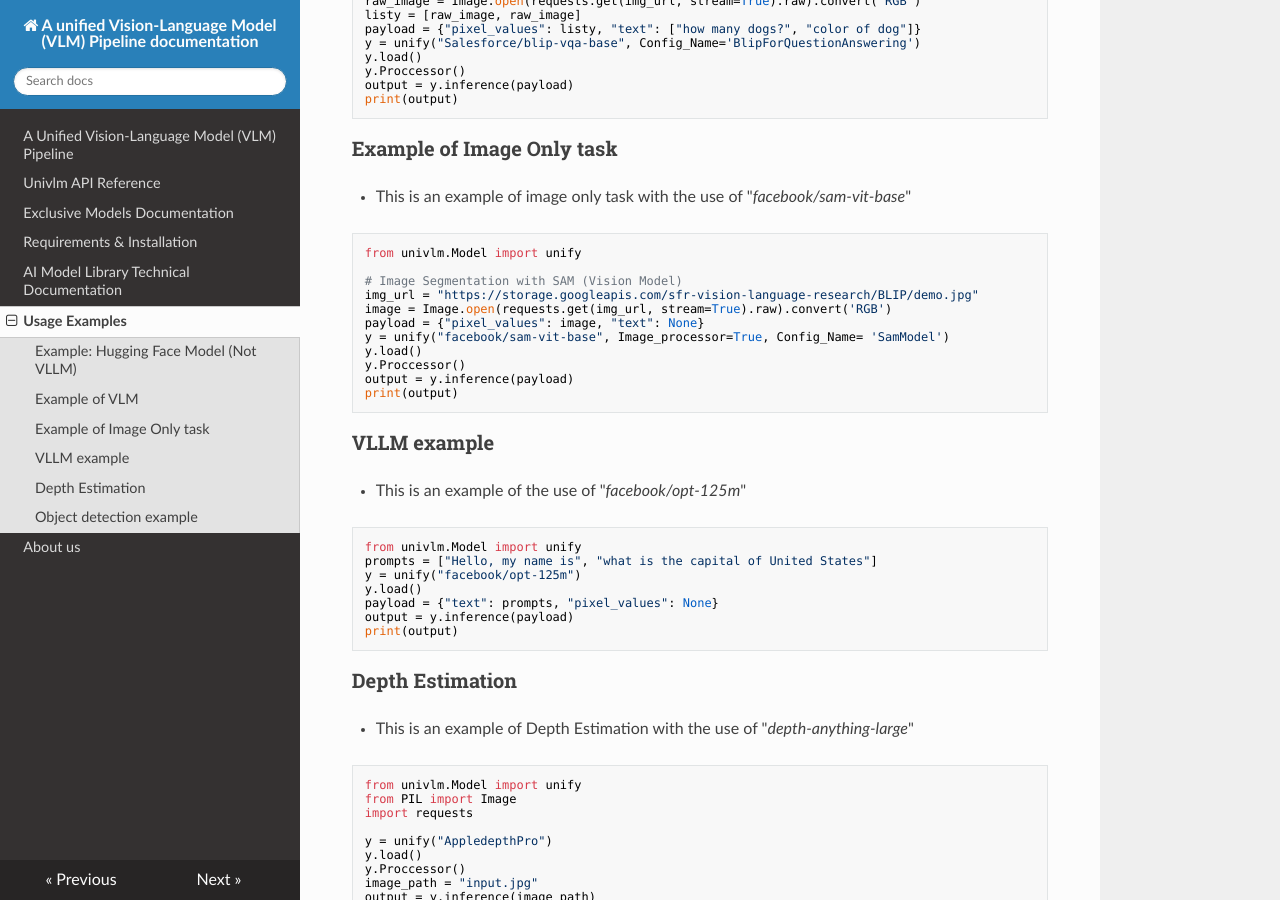
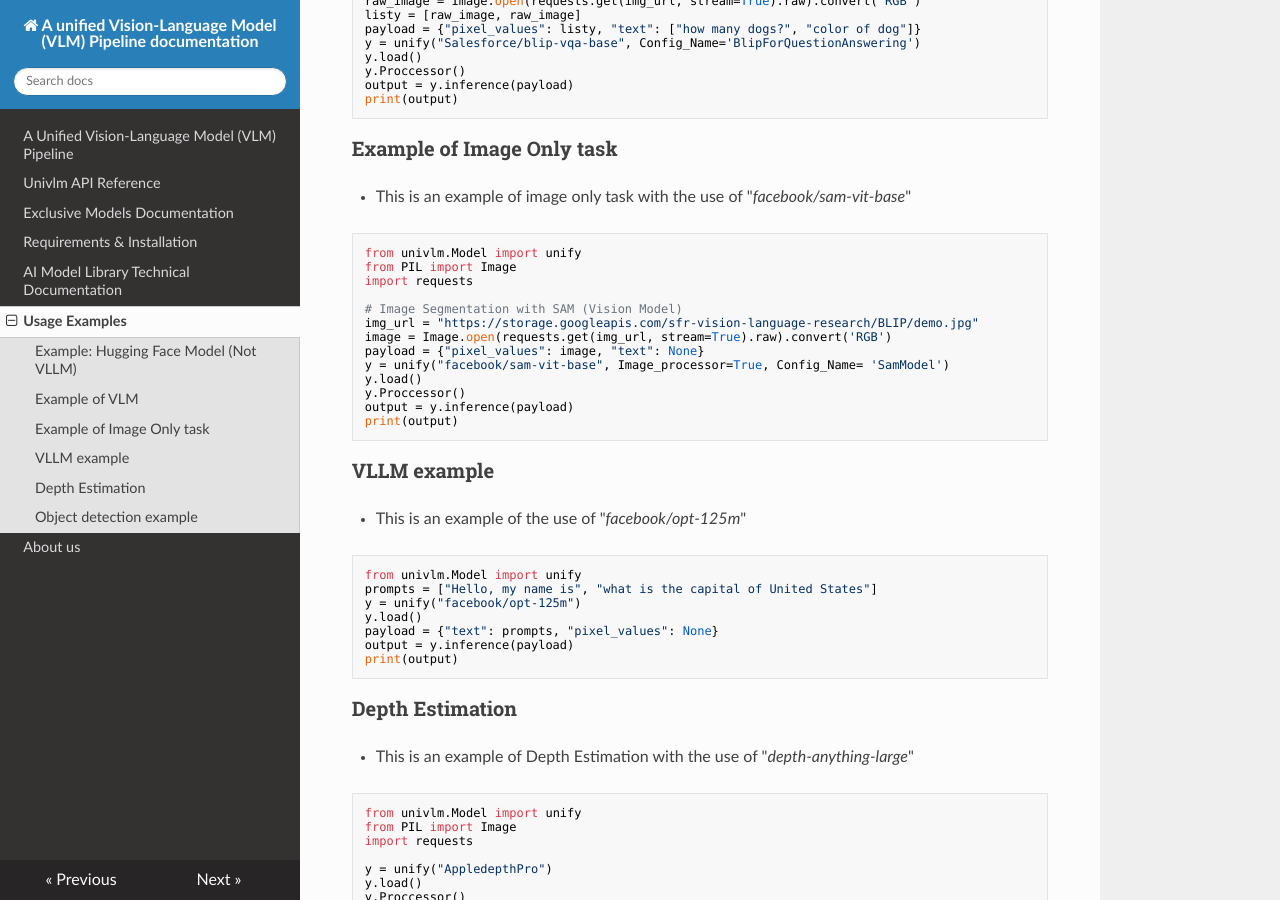
Before and after one commit to IlyaDavydov/webdocuforunivlm, an MkDocs documentation site: the page built from docs/quickstart.md, in a window 1280 px wide and 900 px high, scrolled down 638 px. Built offline with MkDocs 1.6.1, drawn with Linux system fonts in a browser that asks for light colours; nearby versions of some CDN libraries.

Commit message:
Update quickstart.md

````diff
--- a/docs/quickstart.md
+++ b/docs/quickstart.md
@@ -34,6 +34,8 @@ print(output)
 - This is an example of image only task with the use of "*facebook/sam-vit-base*"
 ```python
 from univlm.Model import unify
+from PIL import Image
+import requests
 
 # Image Segmentation with SAM (Vision Model)
 img_url = "https://storage.googleapis.com/sfr-vision-language-research/BLIP/demo.jpg"
````
